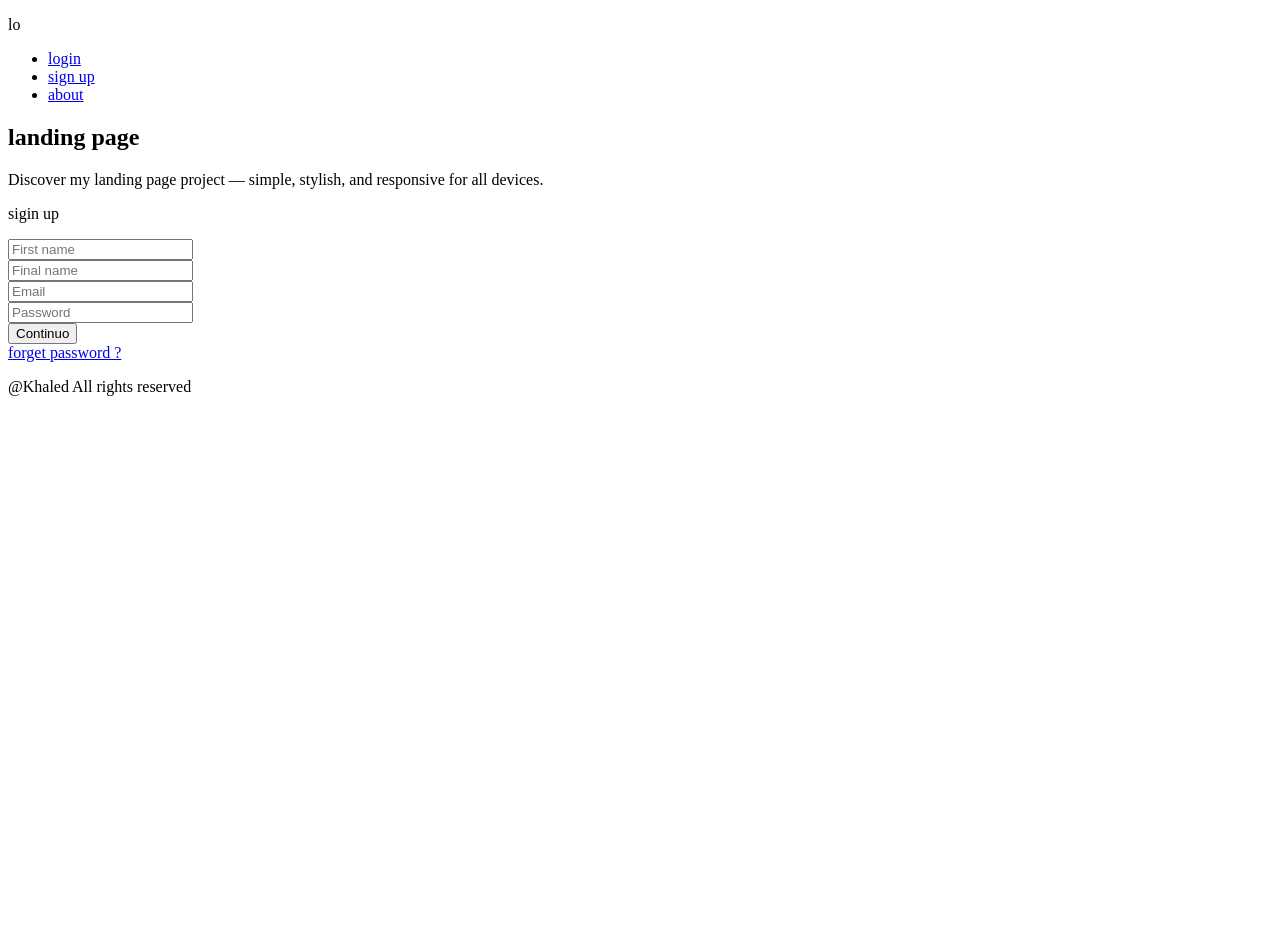
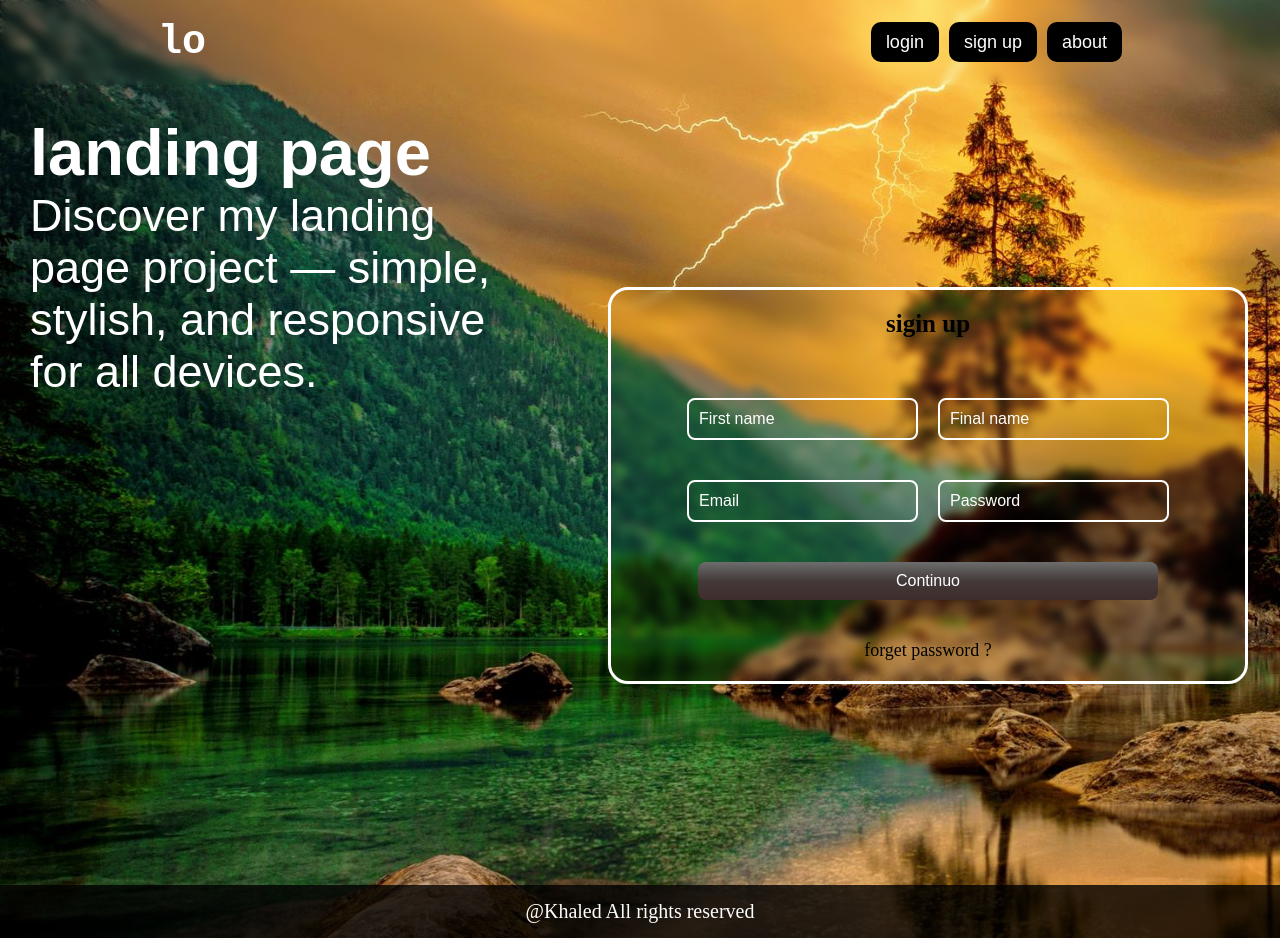
Before and after one commit to KhaledAlasous/Landing_page-, a plain HTML site: page html file/sigin_up.html in a window 1280 px wide. Before the commit the page ends 800 px from the top, so only its background shows below. Drawn offline with Linux system fonts and the light colour scheme; a web font is replaced by a local one.

Commit message:
sigin_up.html

```diff
--- a/html file/sigin_up.html
+++ b/html file/sigin_up.html
@@ -1,7 +1,7 @@
 <!DOCTYPE html>
 <html lang="en">
 <head>
-    <link rel="stylesheet" href="../css file/sigin_up.css">
+    <link rel="stylesheet" href="../css-file/sigin_up.css">
     <link rel="preconnect" href="https://fonts.googleapis.com">
     <link rel="preconnect" href="https://fonts.gstatic.com" crossorigin>
     <link rel="icon" href="../icon/favicon.ico">
```
